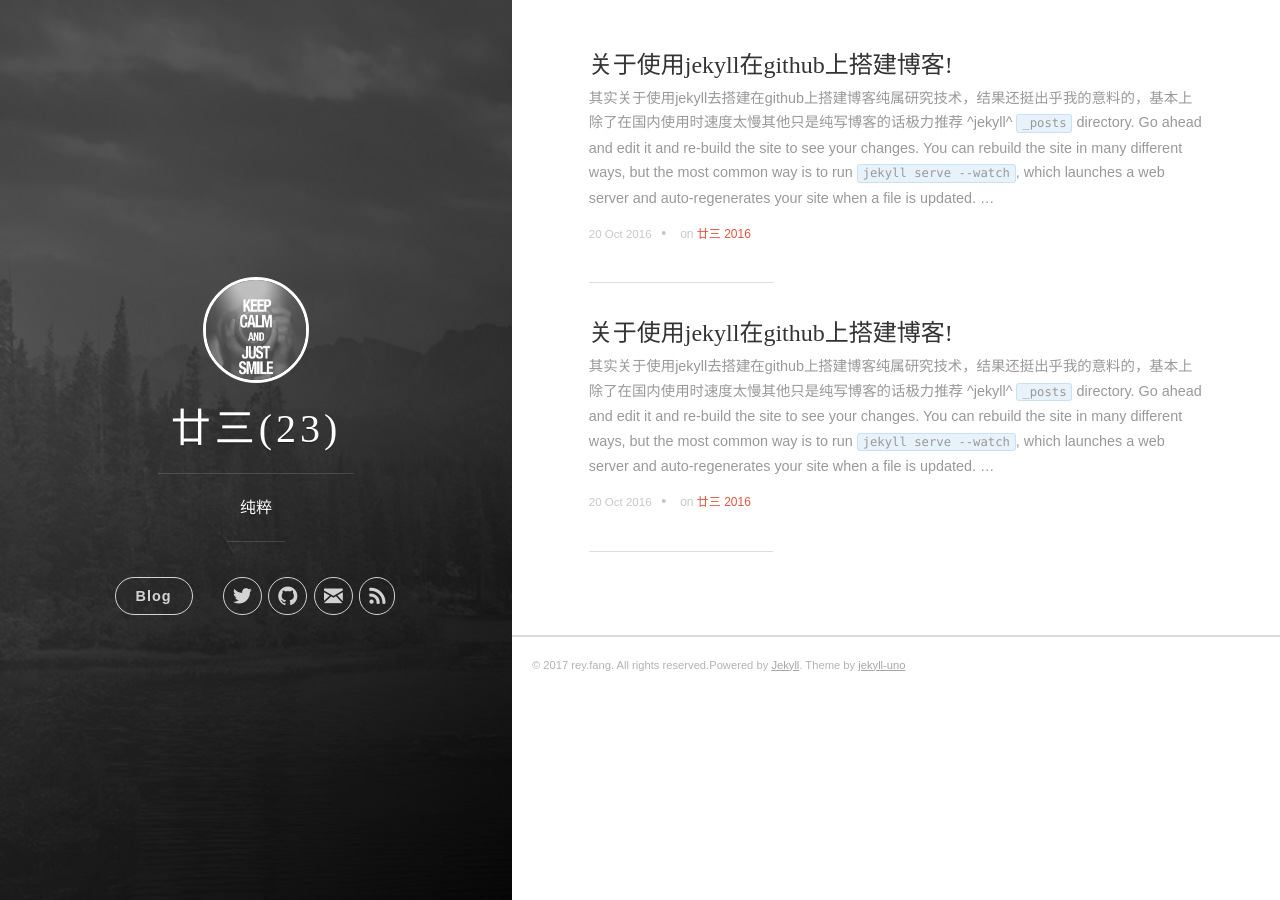
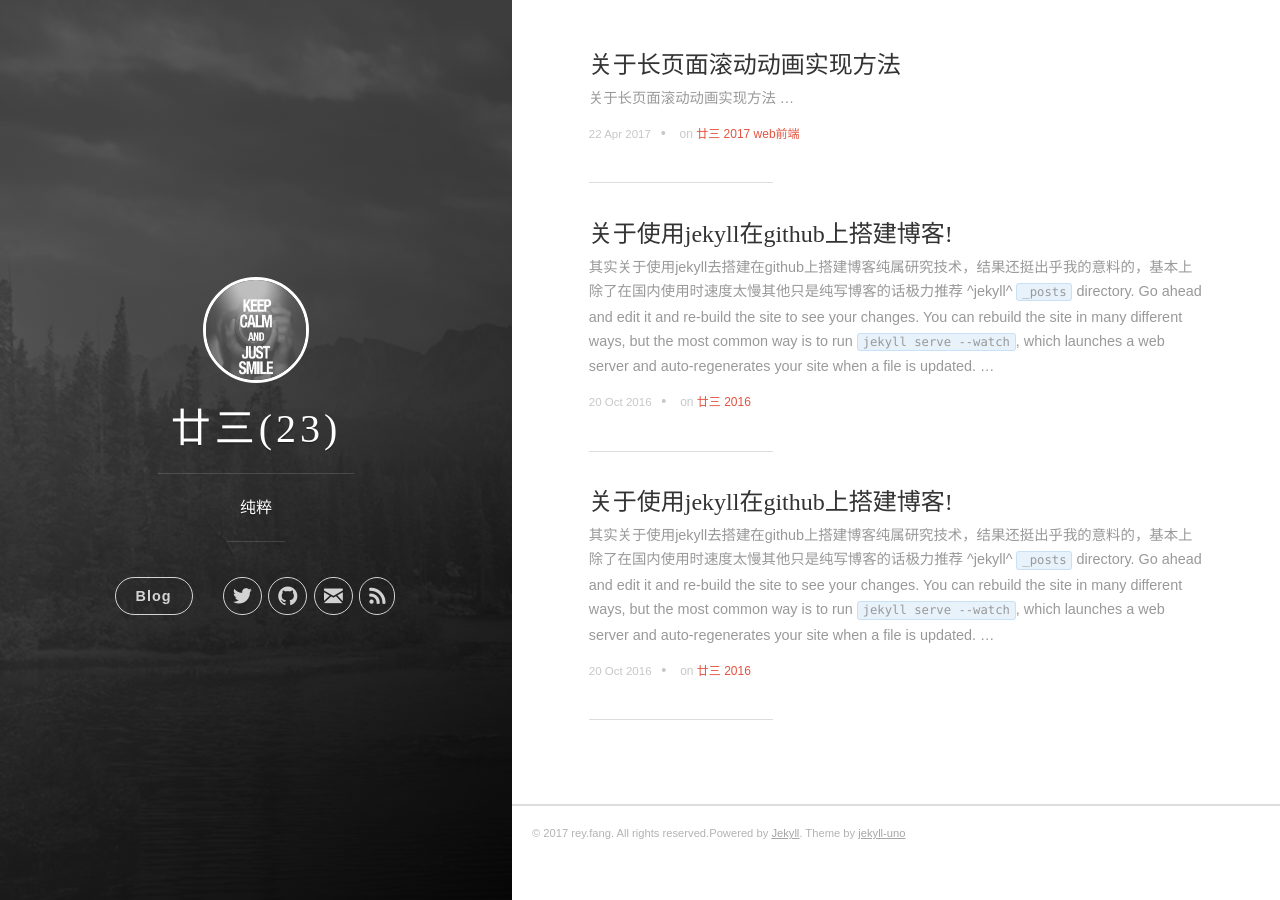
Before and after one commit to Reyfang/reyfang.github.io, a Jekyll site: the page built from index.html, in a window 1280 px wide. Built offline with Jekyll 4.4.1, drawn with Linux system fonts in a browser that asks for light colours; nearby versions of some CDN libraries; some web fonts are replaced; the list of posts is cut into pages by our own code; comment, search, counter and statistics services are not loaded.

Commit message:
默认的

```diff
--- a/_posts/2017-04-022-long-page-animation.markdown
+++ b/_posts/2017-04-22-long-page-animation.markdown
@@ -4,9 +4,9 @@
 categories: [23]
 tags: [廿三,2017,web前端]
 ---
-# 关于长页面滚动动画实现方法
+关于长页面滚动动画实现方法
 
-### 此方法适用于`IScroll.js`
+此方法适用于`IScroll.js`
 ---
 
 
```
